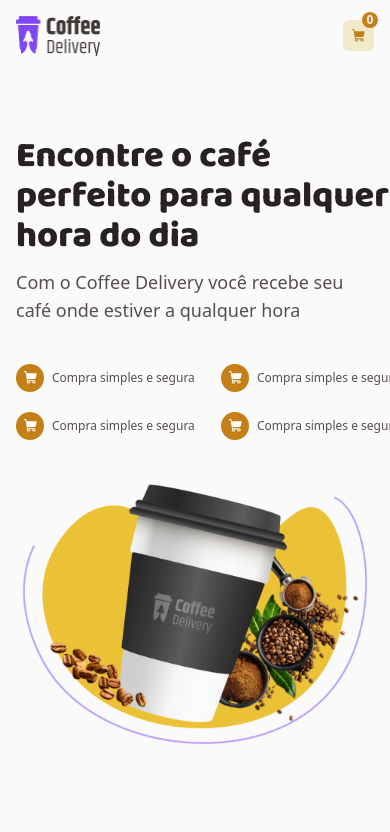
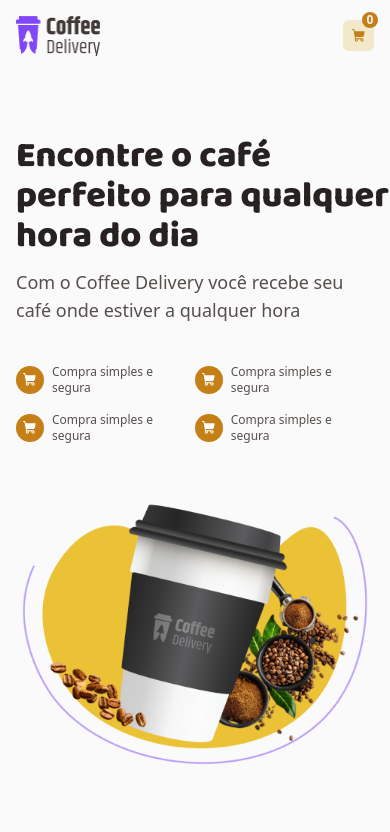
Before and after one commit to thauandev/coffe-shop, a Next.js app: page / in a window 390 px wide. Shown: the top 832 px of the page. Built offline with nearby package versions, Linux system fonts and the light colour scheme.

Commit message:
style: responsive

```diff
--- a/src/app/components/Header/index.tsx
+++ b/src/app/components/Header/index.tsx
@@ -15,7 +15,7 @@
   }, [])
 
   return (
-    <nav className="flex flex-row justify-between items-center py-4 gap-x-32 max-[720px]:mx1 max-[720px]:w-full max-[720px]:px-4">
+    <nav className="flex flex-row justify-between items-center py-4 gap-x-32 max-[1024px]:mx1 max-[1024px]:w-full max-[1024px]:px-4">
       <div>
         <Image src="/logo.png" alt="Logo" width={84} height={40} />
       </div>
--- a/src/app/page.tsx
+++ b/src/app/page.tsx
@@ -70,7 +70,7 @@
   return (
     <div className="container mx-auto">
       <main className=" flex w-full pt-16 max-[720px]:flex-col">
-        <div className="w-10/12  max-[720px]:w-full max-[720px]:mx-4">
+        <div className="w-10/12  max-[720px]:w-full max-[1024px]:mx-4">
           <div className="w-8/12 pb-10 max-[720px]:w-full max-[720px]:pr-4">
             <p className="font-display font-extrabold text-4xl pb-3">
               Encontre o café perfeito para qualquer hora do dia
@@ -80,26 +80,26 @@
               hora
             </p>
           </div>
-          <div className="grid grid-cols-2 font-regular text-xs text-gray-300 gap-5 w-8/12 max-[720px]:w-full">
-            <div className="flex gap-2 items-center ">
+          <div className="grid grid-cols-2 font-regular text-xs text-gray-300  w-8/12 max-[720px]:w-11/12">
+            <div className="flex gap-2 items-center mb-4">
               <div className=" rounded-full w-7 h-7 flex items-center justify-center bg-yellow-300 ">
                 <ShoppingCart color="white" size={15} weight="fill" />
               </div>
               <span className=" ">Compra simples e segura</span>
             </div>
-            <div className="flex gap-2 items-center ">
+            <div className="flex gap-2 items-center mb-4">
+              <div className="rounded-full w-7 h-7 flex items-center justify-center bg-yellow-300">
+                <ShoppingCart color="white" size={15} weight="fill" />
+              </div>
+              <span className=" ">Compra simples e segura</span>
+            </div>
+            <div className="flex gap-2 items-center mb-4">
               <div className=" rounded-full w-7 h-7 flex items-center justify-center bg-yellow-300">
                 <ShoppingCart color="white" size={15} weight="fill" />
               </div>
               <span className=" ">Compra simples e segura</span>
             </div>
-            <div className="flex gap-2 items-center ">
-              <div className=" rounded-full w-7 h-7 flex items-center justify-center bg-yellow-300">
-                <ShoppingCart color="white" size={15} weight="fill" />
-              </div>
-              <span className=" ">Compra simples e segura</span>
-            </div>
-            <div className="flex gap-2 items-center ">
+            <div className="flex gap-2 items-center mb-4">
               <div className=" rounded-full w-7 h-7 flex items-center justify-center bg-yellow-300">
                 <ShoppingCart color="white" size={15} weight="fill" />
               </div>
@@ -113,14 +113,14 @@
           </div>
         </div>
       </main>
-      <section className="w-full h-full max-[720px]:mx-4">
+      <section className="w-full h-full max-[1024px]:mx-4">
         <h2 className="font-display font-bold text-2xl pt-20 mb-20">
           Nossos cafés
         </h2>
         <div className="flex gap-5 mb-20 max-[720px]:flex-col max-[720px]:items-center max-[720px]:gap-20">
           {items.map(item => (
             <div
-              className=" relative bg-gray-50 rounded-sm rounded-bl-xl rounded-tr-xl w-64 h-60 "
+              className=" relative bg-gray-50 rounded-sm rounded-bl-xl rounded-tr-xl w-64 h-60 max-[1024px]:w-48"
               key={item.id}
             >
               <div className="absolute inset-0 flex justify-center -top-10 h-7 ">
```
